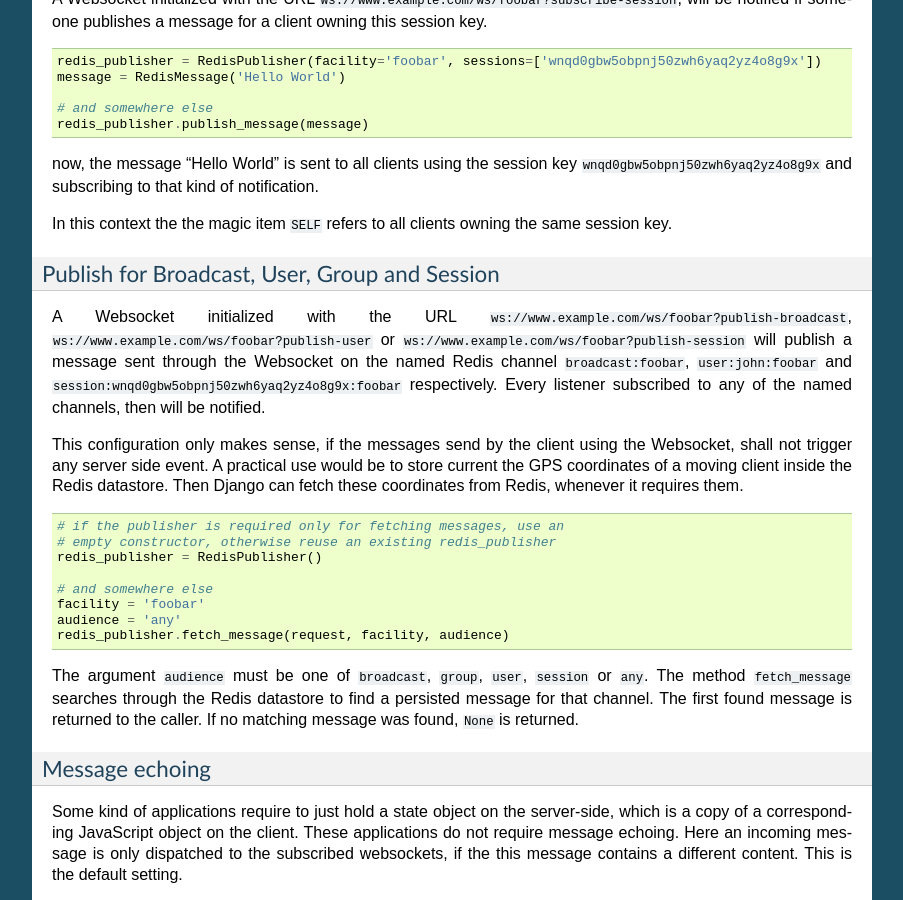
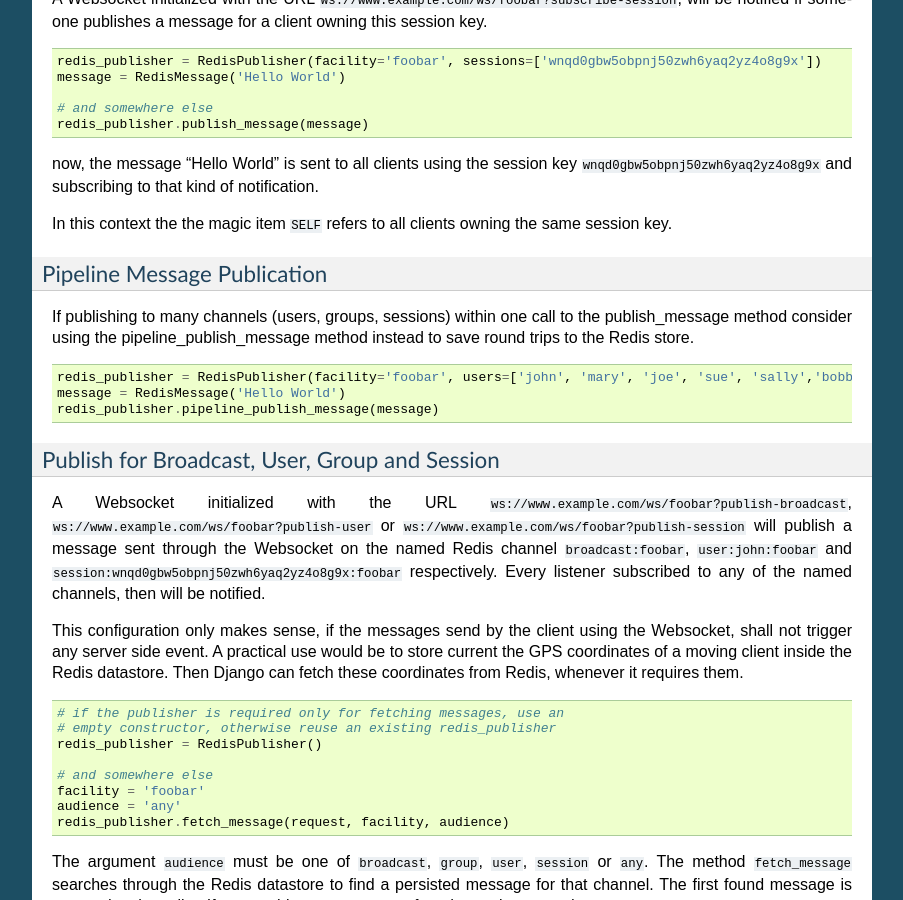
Before and after one commit to jrief/django-websocket-redis, a Sphinx documentation site: the page built from docs/usage.rst, in a window 1280 px wide and 900 px high, scrolled down 3339 px. Shown: the whole window, without its empty margins (198-1101 px from the left). Built offline with Sphinx 7.4.7, drawn with Linux system fonts in a browser that asks for light colours; pages that are not in the unit, such as notebooks, are missing from menus; some of the changed text lies outside the part shown.

Commit message:
Added docs for new method

```diff
--- a/docs/usage.rst
+++ b/docs/usage.rst
@@ -206,6 +206,16 @@ now, the message “Hello World” is sent to all clients using the session key
 
 In this context the the magic item ``SELF`` refers to all clients owning the same session key.
 
+Pipeline Message Publication
+---------------------------------
+If publishing to many channels (users, groups, sessions) within one call to the publish_message method consider using the pipeline_publish_message method instead to save round trips to the Redis store.
+
+.. code-block:: python
+
+    redis_publisher = RedisPublisher(facility='foobar', users=['john', 'mary', 'joe', 'sue', 'sally','bobby', 'fred', 'james', 'chris', 'joseph'])
+    message = RedisMessage('Hello World')
+    redis_publisher.pipeline_publish_message(message)
+
 Publish for Broadcast, User, Group and Session
 ----------------------------------------------
 A Websocket initialized with the URL ``ws://www.example.com/ws/foobar?publish-broadcast``,
```
